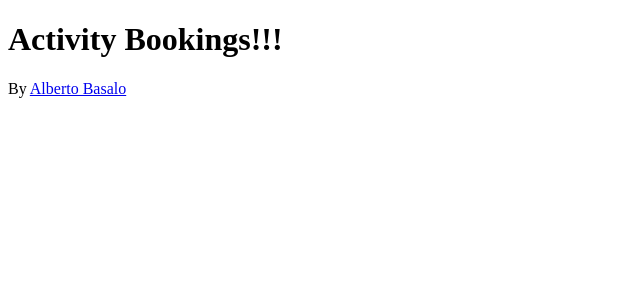
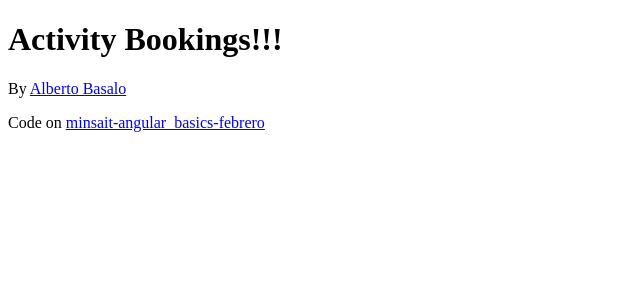
Before and after one commit to TrainingITCourses/minsait-ng_dev-23_02, an Angular app: page / in a window 1280 px wide. Shown: the top 300 px of the page, without its empty margins (0-640 px from the left). Built offline with nearby package versions, Linux system fonts and the light colour scheme.

Commit message:
feat: copyright

```diff
--- /dev/null
+++ b/src/app/layout/copyright/copyright.component.html
@@ -0,0 +1,3 @@
+<p>
+  Code on <a href="{{ repoUrl }}">{{ repoName }}</a>
+</p>
--- /dev/null
+++ b/src/app/layout/copyright/copyright.component.ts
@@ -0,0 +1,12 @@
+import { Component } from '@angular/core';
+
+@Component({
+  selector: 'app-copyright',
+  templateUrl: './copyright.component.html',
+  styleUrls: ['./copyright.component.css'],
+})
+export class CopyrightComponent {
+  repoUrl =
+    'https://github.com/TrainingITCourses/minsait-angular_basics-febrero';
+  repoName = 'minsait-angular_basics-febrero';
+}
--- a/src/app/layout/footer/footer.component.html
+++ b/src/app/layout/footer/footer.component.html
@@ -1,3 +1,4 @@
 <p>
   By <a href="{{ authorUrl }}">{{ author }}</a>
 </p>
+<app-copyright></app-copyright>
--- a/src/app/layout/layout.module.ts
+++ b/src/app/layout/layout.module.ts
@@ -1,10 +1,11 @@
 import { CommonModule } from '@angular/common';
 import { NgModule } from '@angular/core';
+import { CopyrightComponent } from './copyright/copyright.component';
 import { FooterComponent } from './footer/footer.component';
 import { HeaderComponent } from './header/header.component';
 
 @NgModule({
-  declarations: [FooterComponent, HeaderComponent],
+  declarations: [FooterComponent, HeaderComponent, CopyrightComponent],
   imports: [CommonModule],
   exports: [FooterComponent, HeaderComponent],
 })
```
Also changed, not shown: src/app/layout/copyright/copyright.component.css (added), 2 other files (tests, documents, lock files or other folders).
